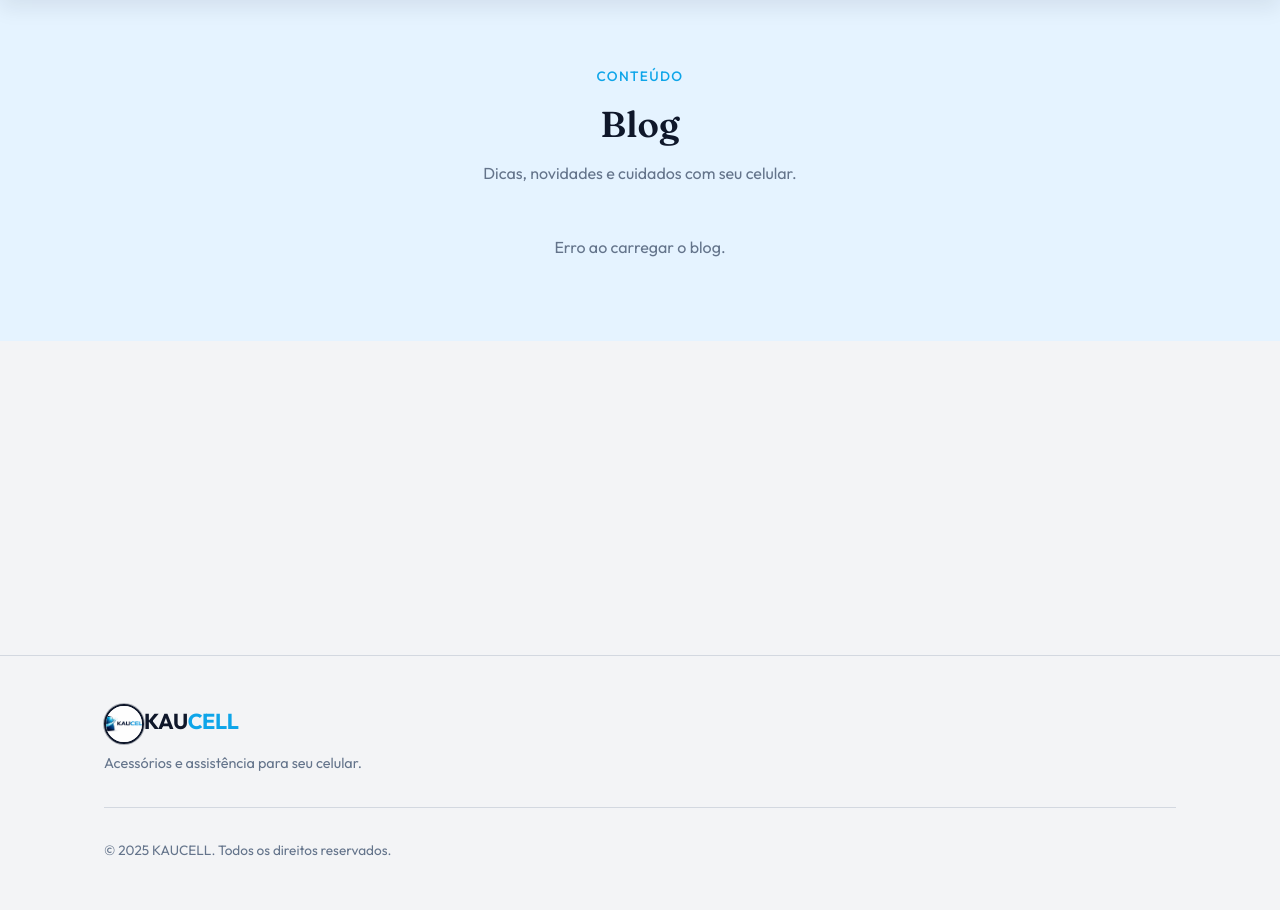
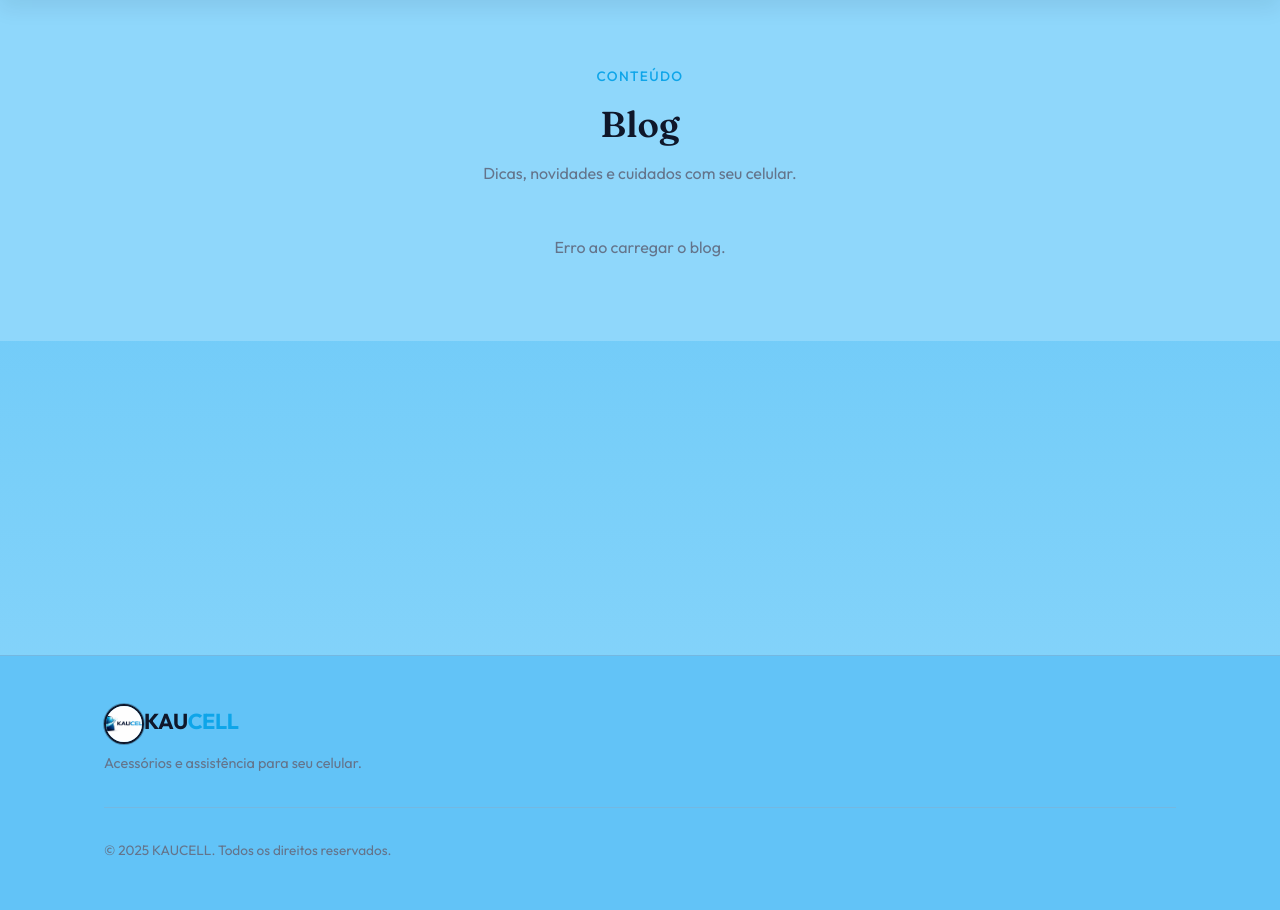
Before and after one commit to VandinDev221/Kaucell, a PHP site: page /blog.html in a window 1280 px wide. Shown: the part 73-983 px from the top of the page. Run offline with PHP 8.4, Linux system fonts and the light colour scheme.

Commit message:
Tema: fundo #62c3f7 com degradê suave
Made-with: Cursor

```diff
--- a/frontend/styles.css
+++ b/frontend/styles.css
@@ -2,10 +2,10 @@
 
 /* ===== Variáveis e base (tema claro moderno) ===== */
 :root {
-  --color-bg: #f3f4f6;
-  --color-bg-soft: #e5f3ff;
+  --color-bg: #62c3f7;
+  --color-bg-soft: #8fd7fb;
   --color-bg-card: #ffffff;
-  --color-surface: #dbeafe;
+  --color-surface: #bfe9ff;
   --color-text: #0f172a;
   --color-text-muted: #64748b;
   --color-accent: #0ea5e9;
@@ -39,7 +39,7 @@ body {
   font-size: 1rem;
   line-height: 1.6;
   color: var(--color-text);
-  background: var(--color-bg);
+  background: linear-gradient(180deg, #62c3f7 0%, #79cff9 55%, #8fd7fb 100%);
   -webkit-font-smoothing: antialiased;
 }
 
```
